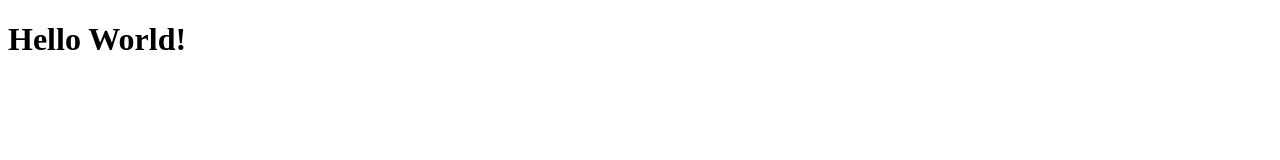
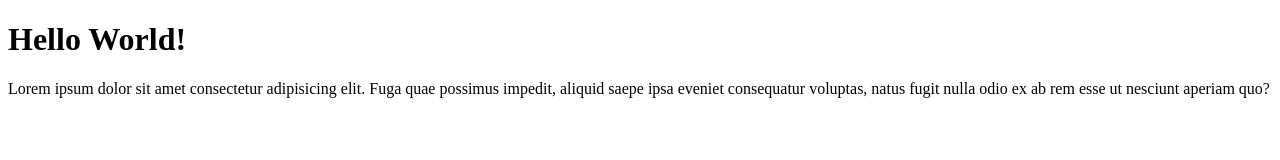
Before and after one commit to arini-astuti/data-git-test, a plain HTML site: page index.html in a window 1280 px wide. Drawn offline with Linux system fonts and the light colour scheme.

Commit message:
menambahkan paragraph

```diff
--- a/index.html
+++ b/index.html
@@ -7,5 +7,5 @@
 </head>
 <body>
     <h1>Hello World!</h1>
-    </h1>
+    <p>Lorem ipsum dolor sit amet consectetur adipisicing elit. Fuga quae possimus impedit, aliquid saepe ipsa eveniet consequatur voluptas, natus fugit nulla odio ex ab rem esse ut nesciunt aperiam quo?</p>
 </html>
```
